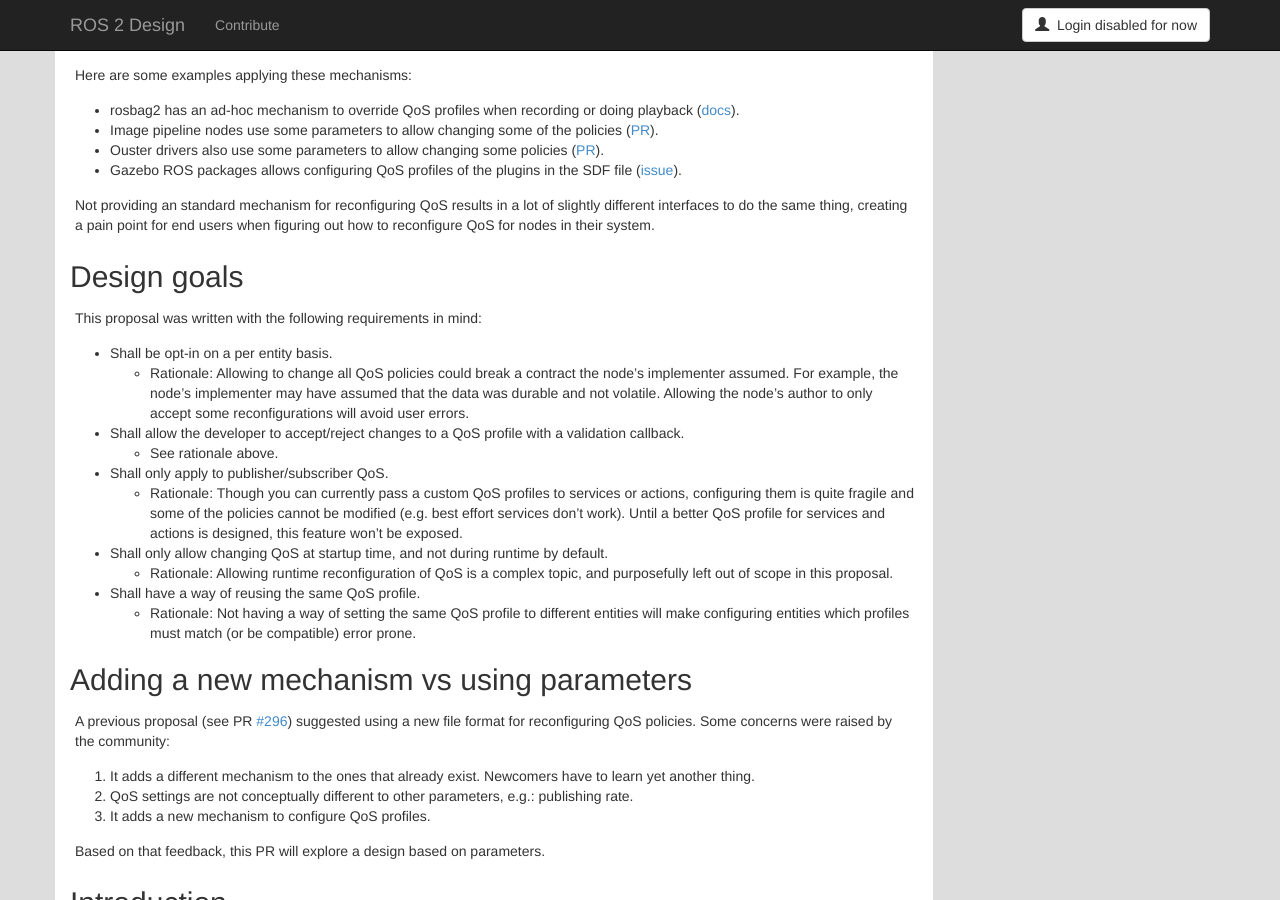
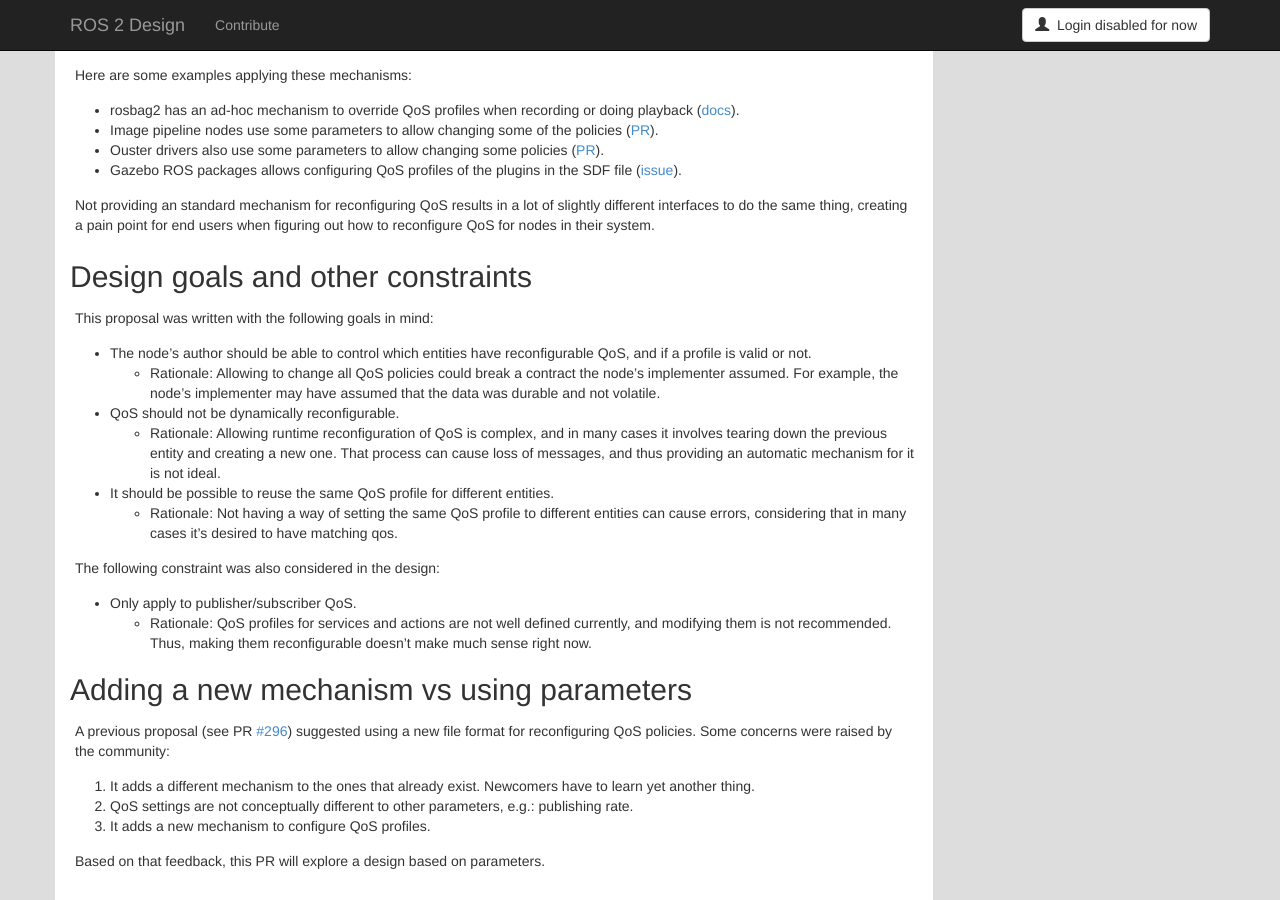
Before and after one commit to ros2/design, a Jekyll site: the page built from articles/qos_configurability.md, in a window 1280 px wide and 900 px high, scrolled down 563 px. Built offline with Jekyll 4.4.1, drawn with Linux system fonts in a browser that asks for light colours; nearby versions of some CDN libraries; some of the changed text lies outside the part shown.

Commit message:
rephrase design goals
Signed-off-by: Ivan Santiago Paunovic <ivanpauno@ekumenlabs.com>

```diff
--- a/articles/qos_configurability.md
+++ b/articles/qos_configurability.md
@@ -43,23 +43,24 @@ Here are some examples applying these mechanisms:
 
 Not providing an standard mechanism for reconfiguring QoS results in a lot of slightly different interfaces to do the same thing, creating a pain point for end users when figuring out how to reconfigure QoS for nodes in their system.
 
-## Design goals
+## Design goals and other constraints
 
-This proposal was written with the following requirements in mind:
+This proposal was written with the following goals in mind:
 
-- Shall be opt-in on a per entity basis.
+- The node's author should be able to control which entities have reconfigurable QoS, and if a profile is valid or not.
   - Rationale: Allowing to change all QoS policies could break a contract the node's implementer assumed.
   For example, the node's implementer may have assumed that the data was durable and not volatile.
-  Allowing the node's author to only accept some reconfigurations will avoid user errors.
-- Shall allow the developer to accept/reject changes to a QoS profile with a validation callback.
-  - See rationale above.
-- Shall only apply to publisher/subscriber QoS.
-  - Rationale: Though you can currently pass a custom QoS profiles to services or actions, configuring them is quite fragile and some of the policies cannot be modified (e.g. best effort services don't work).
-  Until a better QoS profile for services and actions is designed, this feature won't be exposed.
-- Shall only allow changing QoS at startup time, and not during runtime by default.
-  - Rationale: Allowing runtime reconfiguration of QoS is a complex topic, and purposefully left out of scope in this proposal.
-- Shall have a way of reusing the same QoS profile.
-  - Rationale: Not having a way of setting the same QoS profile to different entities will make configuring entities which profiles must match (or be compatible) error prone.
+- QoS should not be dynamically reconfigurable.
+  - Rationale: Allowing runtime reconfiguration of QoS is complex, and in many cases it involves tearing down the previous entity and creating a new one.
+  That process can cause loss of messages, and thus providing an automatic mechanism for it is not ideal.
+- It should be possible to reuse the same QoS profile for different entities.
+  - Rationale: Not having a way of setting the same QoS profile to different entities can cause errors, considering that in many cases it's desired to have matching qos.
+
+The following constraint was also considered in the design:
+
+- Only apply to publisher/subscriber QoS.
+  - Rationale: QoS profiles for services and actions are not well defined currently, and modifying them is not recommended.
+  Thus, making them reconfigurable doesn't make much sense right now.
 
 ## Adding a new mechanism vs using parameters
 
```
